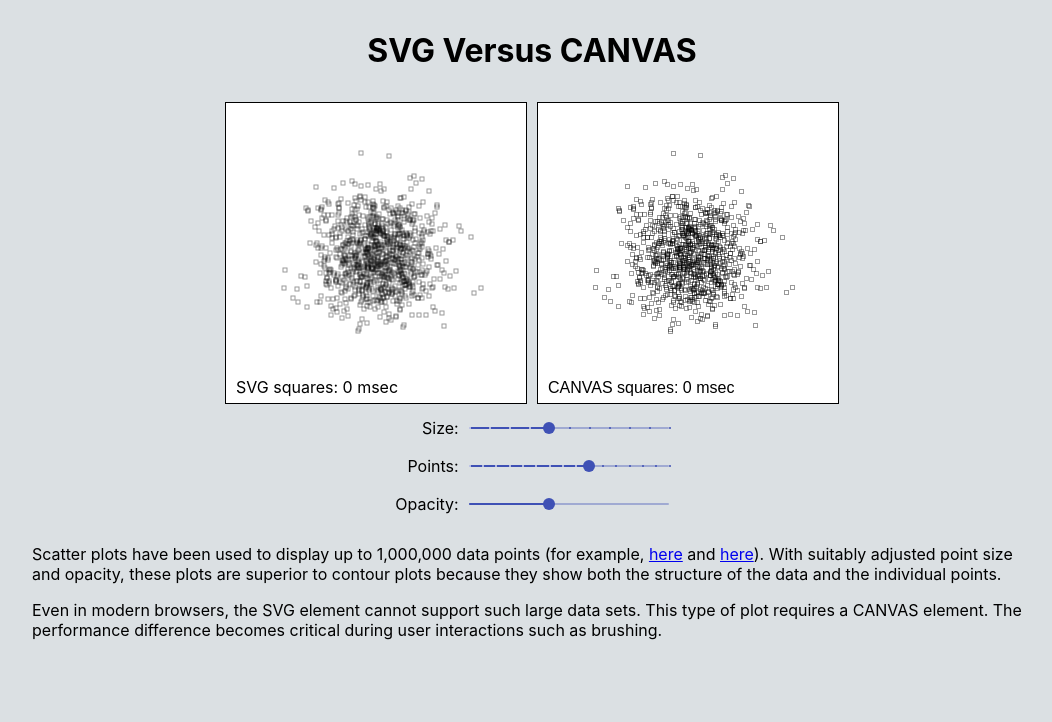
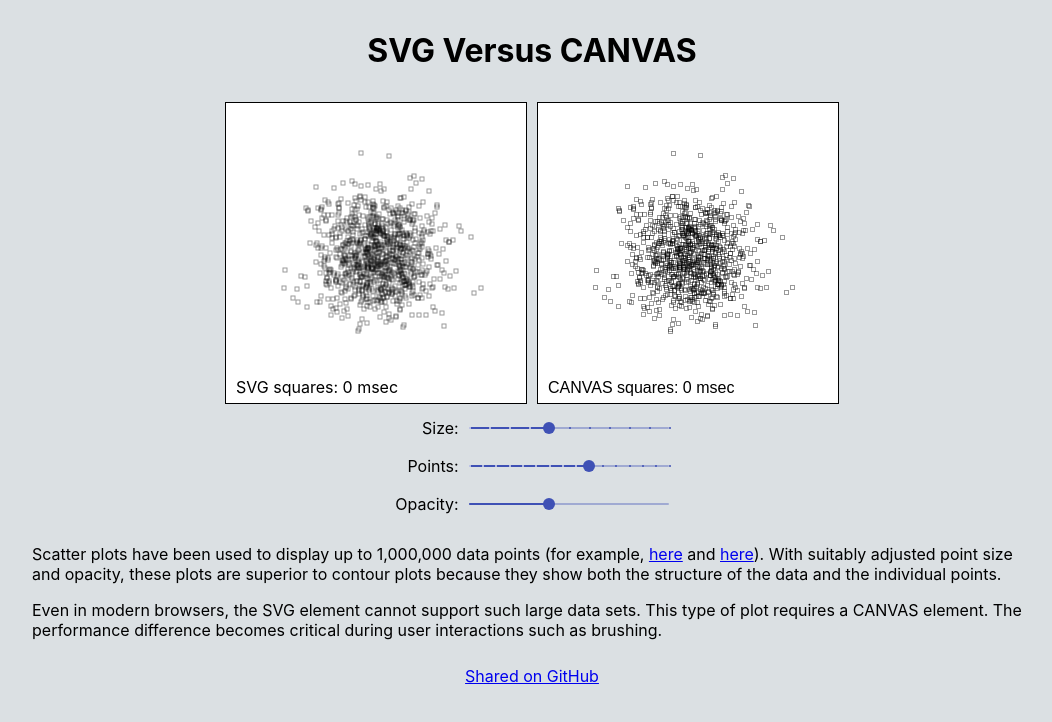
Before and after one commit to hemanrobinson/svg-canvas-performance, a React (Create React App) app: page / in a window 1280 px wide. Shown: the top 722 px of the page, without its empty margins (108-1160 px from the left). Built offline with nearby package versions, Linux system fonts and the light colour scheme.

Commit message:
icons and links

```diff
--- a/public/index.html
+++ b/public/index.html
@@ -4,6 +4,8 @@
         <meta charset="utf-8" />
         <meta name="viewport" content="width=device-width, initial-scale=1" />
         <meta name="theme-color" content="#000000" />
+        <link rel="icon" href="%PUBLIC_URL%/favicon.ico"/>
+        <link rel="manifest" href="%PUBLIC_URL%/manifest.json"/>
         <meta name="description" content="SVG versus CANVAS Performance" />
         <title>SVG versus CANVAS</title>
     </head>
--- a/src/App.js
+++ b/src/App.js
@@ -47,6 +47,7 @@
                 Even in modern browsers, the SVG element cannot support such large data sets.  This type of plot requires a CANVAS element.  The performance difference becomes critical during user interactions such as brushing.
                 </p>
             </div>
+            <a href="https://github.com/hemanrobinson/svg-canvas/">Shared on GitHub</a>
         </div>
     );
 }
```
Also changed, not shown: public/manifest.json, 1 other file (tests, documents, lock files or other folders).
